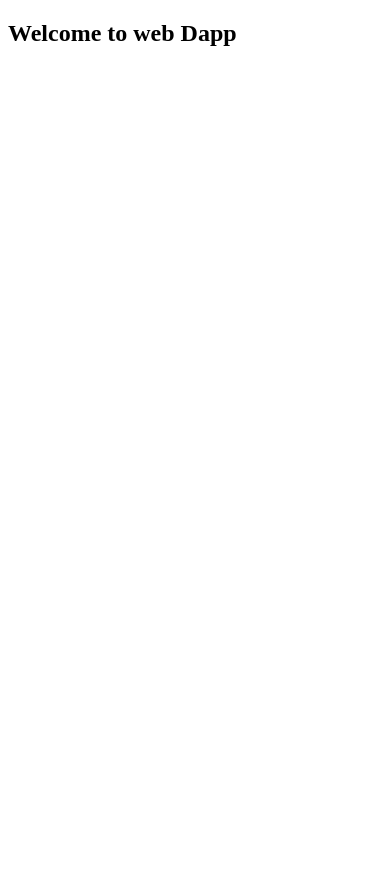
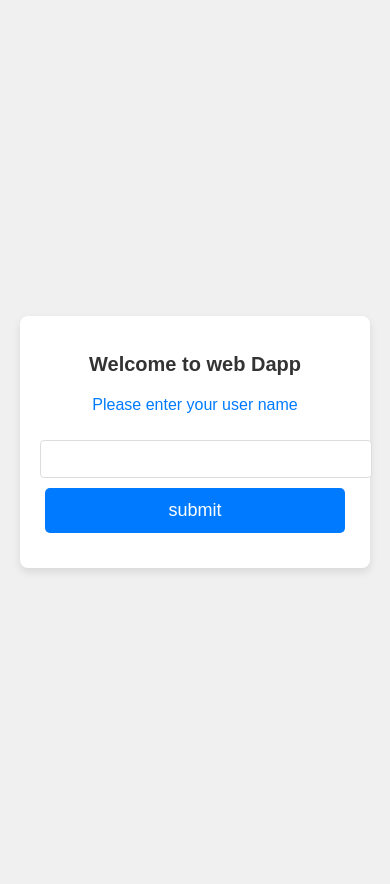
Before and after one commit to akashhegde2012/AY2025S106, a Flask app: page / in a window 390 px wide. Before the commit the page ends 46 px from the top, so only its background shows below. Run offline with Flask 3, Linux system fonts and the light colour scheme.

Commit message:
added forms

```diff
--- a/app.py
+++ b/app.py
@@ -6,5 +6,11 @@ app = Flask(__name__)
 def index():
     return(render_template("index.html"))
 
+@app.route("/main", methods=["GET", "POST"])
+def main():
+    username = request.form.get("username")
+    print(username)
+    return(render_template("main.html"))
+
 if __name__ == "__main__":
     app.run()
--- /dev/null
+++ b/static/styles.css
@@ -0,0 +1,97 @@
+
+body {
+    font-family: 'Arial', sans-serif;
+    background-color: #f0f0f0;
+    margin: 0;
+    padding: 20px;
+    display: flex;
+    justify-content: center;
+    align-items: center;
+    height: 100vh;
+}
+
+.container {
+    background-color: #ffffff;
+    padding: 30px;
+    border-radius: 8px;
+    box-shadow: 0 4px 8px rgba(0, 0, 0, 0.1);
+    max-width: 400px;
+    width: 100%;
+    text-align: center;
+}
+
+.image-class {
+    max-width: 100%;  /* Ensures the image scales down responsively */
+    height: auto;     /* Maintains the aspect ratio of the image */
+    border-radius: 8px; /* Optional: Adds rounded corners */
+    margin-bottom: 20px; /* Adds space below the image */
+    display: block;
+}
+
+h2 {
+    font-size: 24px;
+    margin-bottom: 20px;
+    color: #333;
+}
+
+form {
+    margin: 15px 0;
+}
+
+input[type="submit"] {
+    background-color: #007bff;
+    color: white;
+    padding: 12px 24px;
+    border: none;
+    border-radius: 5px;
+    font-size: 18px;
+    cursor: pointer;
+    transition: background-color 0.3s ease;
+    width: 100%;
+    max-width: 300px;
+}
+
+input, button {
+    width: 100%;
+    padding: 10px;
+    margin-top: 10px;
+    border-radius: 4px;
+    border: 1px solid #ddd;
+    font-size: 16px;
+}
+
+button {
+    background-color: #007bff;
+    color: white;
+    border: none;
+    cursor: pointer;
+}
+
+button:hover {
+    background-color: #0056b3;
+}
+
+
+p {
+    margin-top: 20px;
+    font-size: 18px;
+    color: #007bff;
+}
+
+@media (max-width: 768px) {
+    .container {
+        padding: 20px;
+    }
+
+    h2 {
+        font-size: 20px;
+    }
+
+    input, button {
+        font-size: 14px;
+    }
+
+    p {
+        font-size: 16px;
+    }
+}
--- a/templates/index.html
+++ b/templates/index.html
@@ -4,8 +4,16 @@
     <meta charset="UTF-8">
     <meta name="viewport" content="width=device-width, initial-scale=1.0">
     <title>S6106</title>
+    <link rel="stylesheet" href="{{ url_for('static', filename='styles.css')}}">
 </head>
 <body>
-    <h2>Welcome to web Dapp</h2>
+    <div class="container">
+        <h2>Welcome to web Dapp</h2>
+        <p>Please enter your user name</p>
+        <form action="/main" method="post">
+            <input type="text" name="username" id="">
+            <input type="submit" value="submit">
+        </form>
+    </div>
 </body>
 </html>
```
Also changed, not shown: templates/main.html (added, +21 -0 lines).
